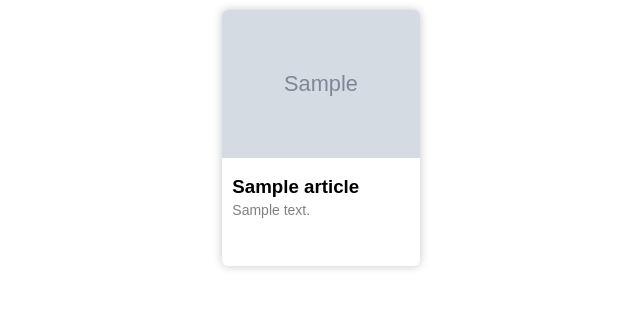
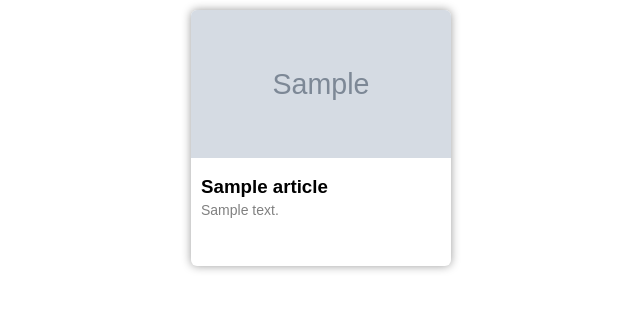
Before and after one commit to DebjitPramanick/News-App, a Django app: template templates/index.html in a window 1280 px wide. Shown: the part 46-356 px from the top of the page, without its empty margins (319-959 px from the left). Run offline with Django 3.2, Linux system fonts and the light colour scheme; the template is opened without the code that fills it: most values are stand-ins (such as "Sample title", 1, 10 or a date in 2020); grey boxes marked "Sample" are stand-in pictures.

Commit message:
CSS Change

```diff
--- a/static/style.css
+++ b/static/style.css
@@ -12,13 +12,12 @@
 }
 
 .container{
-    display: flex;
-    align-items: center;
-    justify-content: space-around;
-    flex-direction: row;
-    flex-wrap: wrap;
+    display: grid;
+    grid-template-columns: repeat(auto-fit, minmax(260px, max-content));
+    justify-content: center;
     padding: 10px;
-    row-gap: 26px;
+    row-gap: 16px;
+    column-gap: 16px;
 }
 
 @media(max-width: 651px){
@@ -26,7 +25,12 @@
         flex-direction: column;
     }
     .news-card{
+        max-width: none !important;
         width: 100% !important;
+    }
+
+    .img-container img{
+        height: fit-content !important;
     }
 }
 
@@ -36,9 +40,9 @@
     flex-direction: column;
     border-radius: 6px;
     overflow: hidden;
-    box-shadow: 0 0 10px #0000003a;
+    box-shadow: 0 0 10px #00000065;
     max-width: 260px;
-    height: 256px;
+    min-height: 256px;
 }
 
 .subpart{
```
